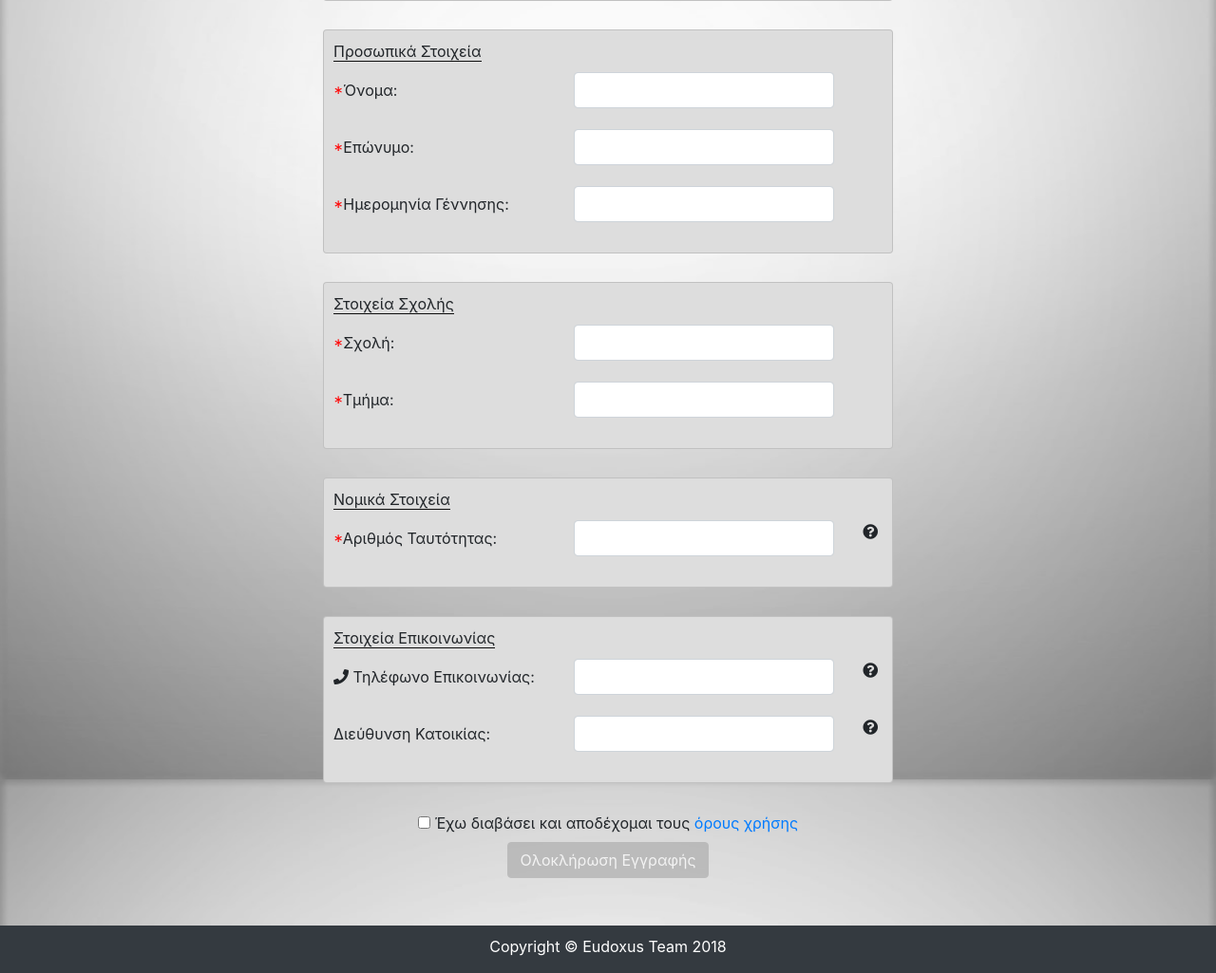
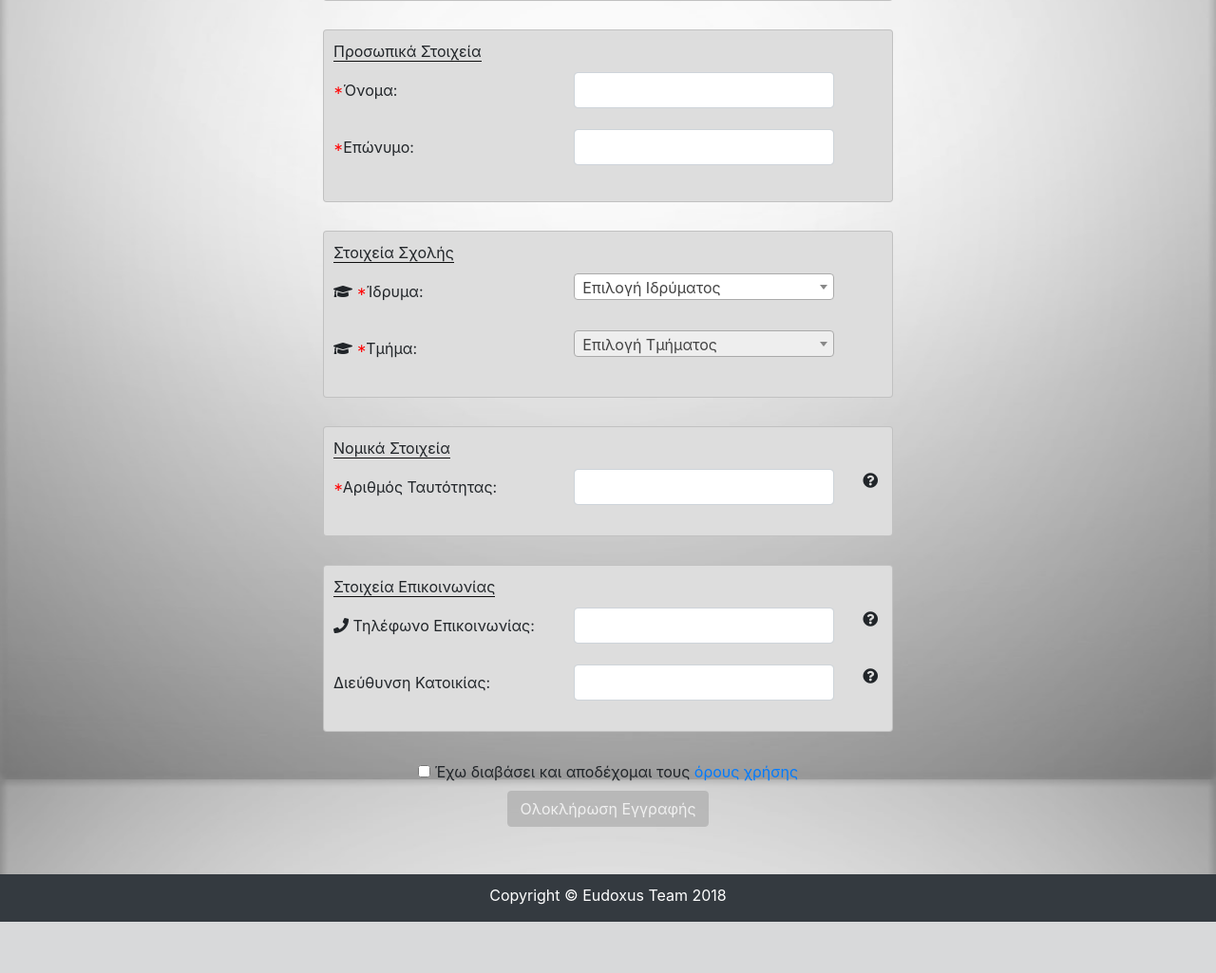
Before and after one commit to PanosEvange/HCI_course_project, a PHP site: page /registration_form_secret.php in a window 1280 px wide. Shown: the part 459-1484 px from the top of the page at 95% size. After the commit the page ends 1430 px from the top, so only its background shows below. Run offline with PHP 8.4, Linux system fonts and the light colour scheme; data comes from the database, SQL or seed files in the repository.

Commit message:
fixed registration fields for secretary and publisher

```diff
--- a/eam/registration_form_secret.php
+++ b/eam/registration_form_secret.php
@@ -142,12 +142,6 @@ session_start();
                         <div class="col-6 error-last-name-reg">
                         </div>
                     </div>
-                    <div class="form-group row">
-                      <label for="myBirthDate" class="col-5 col-form-label"><span class="my-req-star">*</span>Ημερομηνία Γέννησης:</label>
-                      <div class="col-6">
-                        <input type="text" name="date" onfocusout="valBirthDate()" value="<?php echo $date ?>"class="form-control" id="myBirthDate-reg">
-                      </div>
-                    </div>
                     <div class="row error-msg">
                         <div class="col-5">
                         </div>
@@ -158,9 +152,15 @@ session_start();
                 <div class="my-university-info">
                     <h> Στοιχεία Σχολής </h>
                     <div class="form-group row">
-                      <label for="myUniv" class="col-5 col-form-label"><span class="my-req-star">*</span>Σχολή:</label>
+                      <label for="myUniv" class="col-5 col-form-label"><i class="fa fa-graduation-cap" aria-hidden="true"></i>   <span class="my-req-star">*</span>Ίδρυμα:</label>
                       <div class="col-6">
-                        <input type="text" name="university" onfocusout="valUniv()" value="<?php echo $uni ?>"class="form-control" id="myUniv-reg">
+                        <!-- <input type="text" name="university" onfocusout="valUniv()" value=""class="form-control" id="myUniv-reg"> -->
+
+                        <select class="successRegField" name="university" id="myUniv-reg" onchange="myDepartmentOptionsDisplay(this.value)">
+                            <option value="" selected disabled hidden>Επιλογή Ιδρύματος</option>
+                            <?php include 'universityValues.php';?>
+                        </select>
+
                       </div>
                     </div>
                     <div class="row error-msg">
@@ -170,15 +170,18 @@ session_start();
                         </div>
                     </div>
                     <div class="form-group row">
-                      <label for="myDepart" class="col-5 col-form-label"><span class="my-req-star">*</span>Τμήμα:</label>
+                      <label for="myDepart" class="col-5 col-form-label"><i class="fa fa-graduation-cap" aria-hidden="true"></i>   <span class="my-req-star">*</span>Τμήμα:</label>
                       <div class="col-6">
-                        <input type="text" name="department" onfocusout="valDep()" value="<?php echo $dept ?>"class="form-control" id="myDepart-reg">
+                        <!-- <input type="text" name="department" onfocusout="valDep()" value=""class="form-control" id="myDepart-reg"> -->
+                        <select class="successRegField" name="department" id="myDepart-reg" disabled>
+                            <option value="" selected disabled hidden>Επιλογή Τμήματος</option>
+                        </select>
                       </div>
                     </div>
                     <div class="row error-msg">
                         <div class="col-5">
                         </div>
-                        <div class="col-6 error-myDepart-reg">
+                        <div class="col-6 error-dep-reg">
                         </div>
                     </div>
                 </div>
--- a/eam/registration_form_student.php
+++ b/eam/registration_form_student.php
@@ -150,7 +150,7 @@ session_start();
                     </div>
                     <div class="form-group row">
 
-                      <label for="myBirthDate" class="col-5 col-form-label"><i class="fa fa-calendar" aria-hidden="true"></i>   <span class="my-req-star">*</span>Ημερομηνία Γέννησης:</label>
+                      <label for="myBirthDate" class="col-5 col-form-label"><i class="fa fa-calendar" aria-hidden="true"></i>  Ημερομηνία Γέννησης:</label>
                       <div class="input-group date col-6 successRegField my-calendar" id="myBirthDate-reg">
                           <input type="text" readonly onfocus="this.blur" class="form-control" onkeydown="return false" name="date" value="">
                           <span class="input-group-addon"><i class="fa fa-calendar" aria-hidden="true"></i></span>
```
Also changed, not shown: eam/registration_form_publisher.php (+0 -12 lines), README.md.
